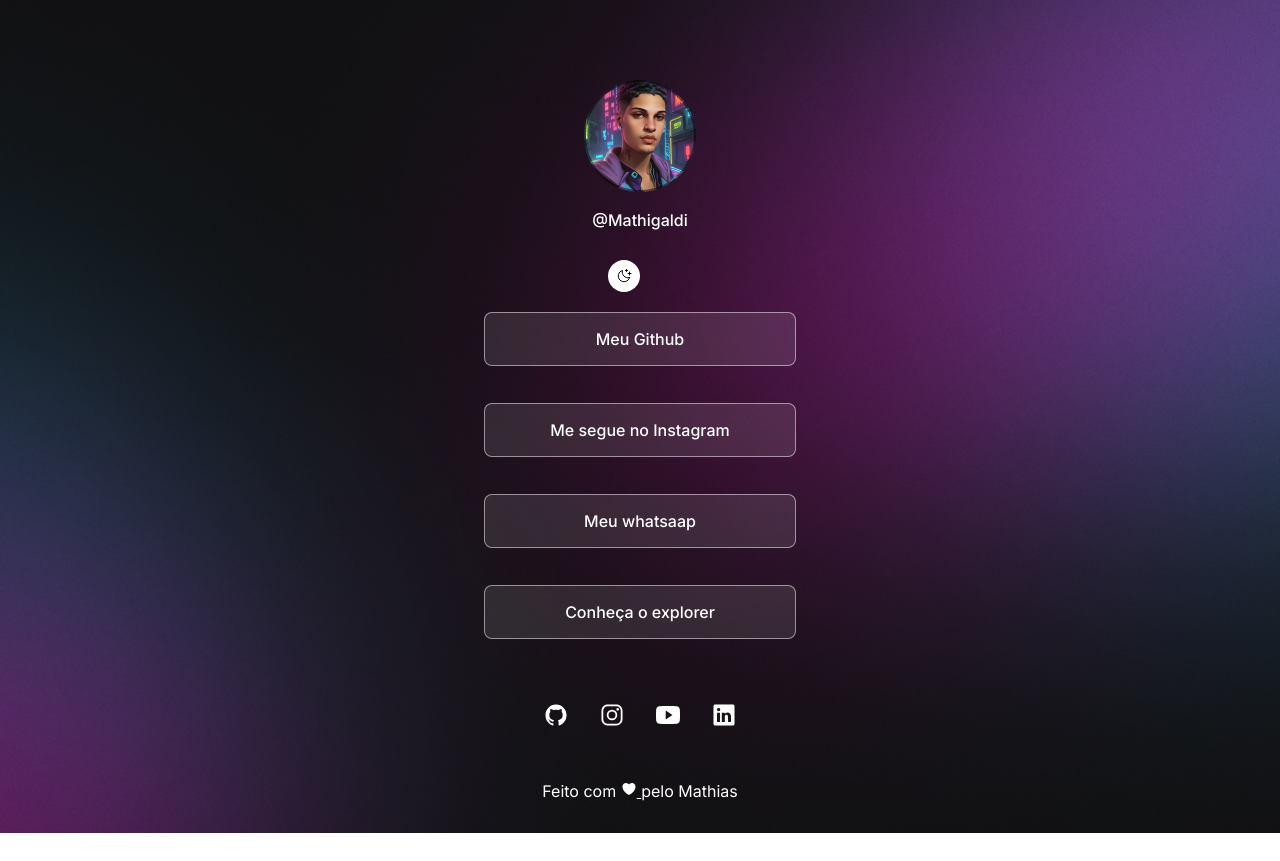
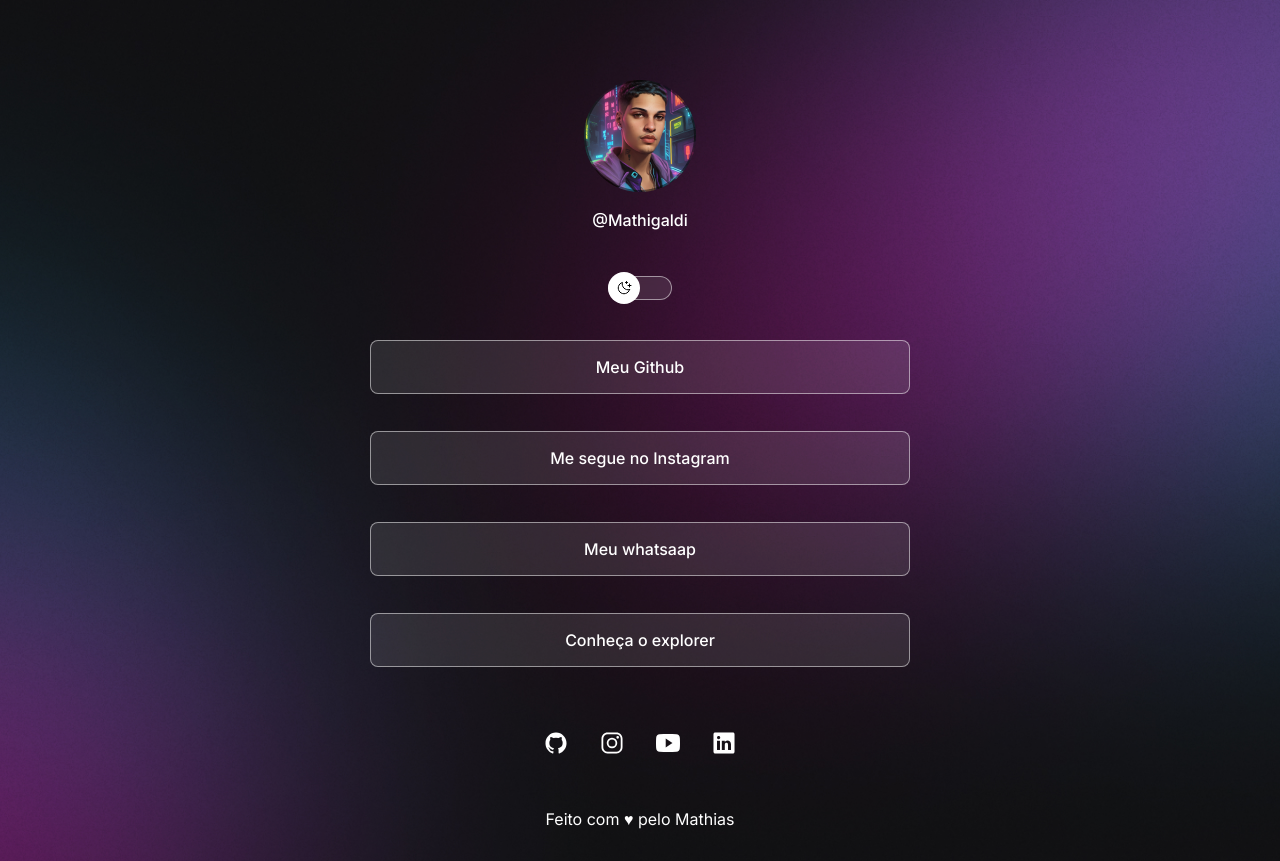
Before and after one commit to Mathiass14785/DevLinks, a plain HTML site: page index.html in a window 1280 px wide. Before the commit the page ends 833 px from the top, so only its background shows below. Drawn offline with nearby package versions, Linux system fonts and the light colour scheme.

Commit message:
edição do butto

```diff
--- a/index.html
+++ b/index.html
@@ -17,9 +17,8 @@
         </div>
 
         <div id="switch" onclick="toggleMode()">
-            <button>
-
-            </button>
+            <button></button>
+            <span></span>
         </div>
 
         <ul>
@@ -52,9 +51,7 @@
         </div>
 
         <footer>
-            Feito com <a href="https://br.pinterest.com/fabianahc12/corações-imagens/" target="_blank">
-                <ion-icon name="heart-sharp"></ion-icon>
-            </a> pelo Mathias
+             Feito com ♥ pelo Mathias
         </footer>
     </div>
 
--- a/style.css
+++ b/style.css
@@ -36,7 +36,8 @@ body *{
 }
 
 #container{
-    width: 360px; /* Definindo a largura do meu container central*/
+    width: 100%; /* Definindo a largura do meu container central*/
+    max-width: 588px;
     margin: 56px auto 0px;
     padding: 0 24px;
 }
@@ -78,8 +79,30 @@ body *{
     z-index: 1;
     transform: translateY(-50%);
     -webkit-transform: translateY(-50%);
-    align-items: center;
+
+    animation: slide-back 0.2s;
 }
+
+.lighty #switch button {
+    right: 0;
+    left: initial;
+}
+
+.light #switch button {
+    animation: slide-in 0.2s forwards;
+  }
+
+
+#switch span {
+    display: block;
+    width: 64px;
+    height: 24px;
+    background: var(--surface-color);
+    border: 1px solid var(--stroke-color);
+    backdrop-filter: blur(4px);
+    -webkit-backdrop-filter: blur(4px);
+    border-radius: 9999px;
+  }
 
 /* Links */
 ul {
```
